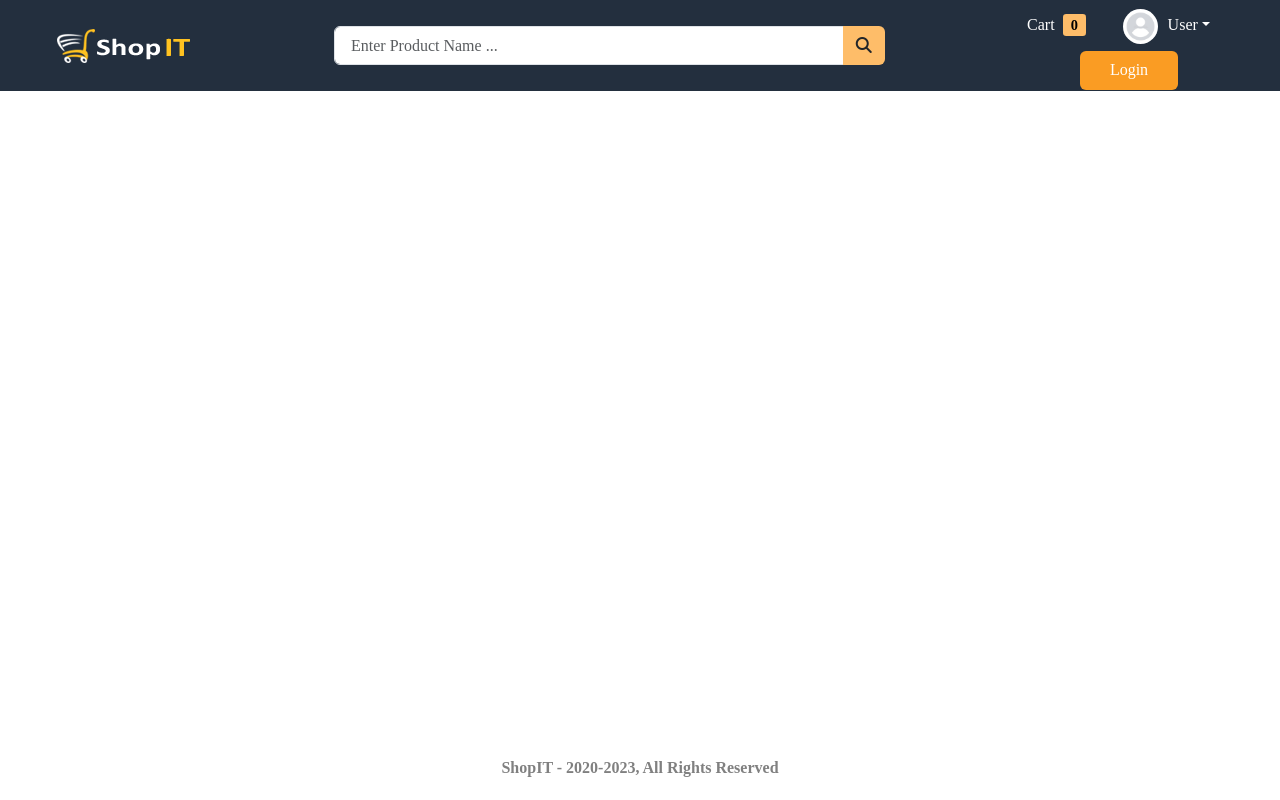
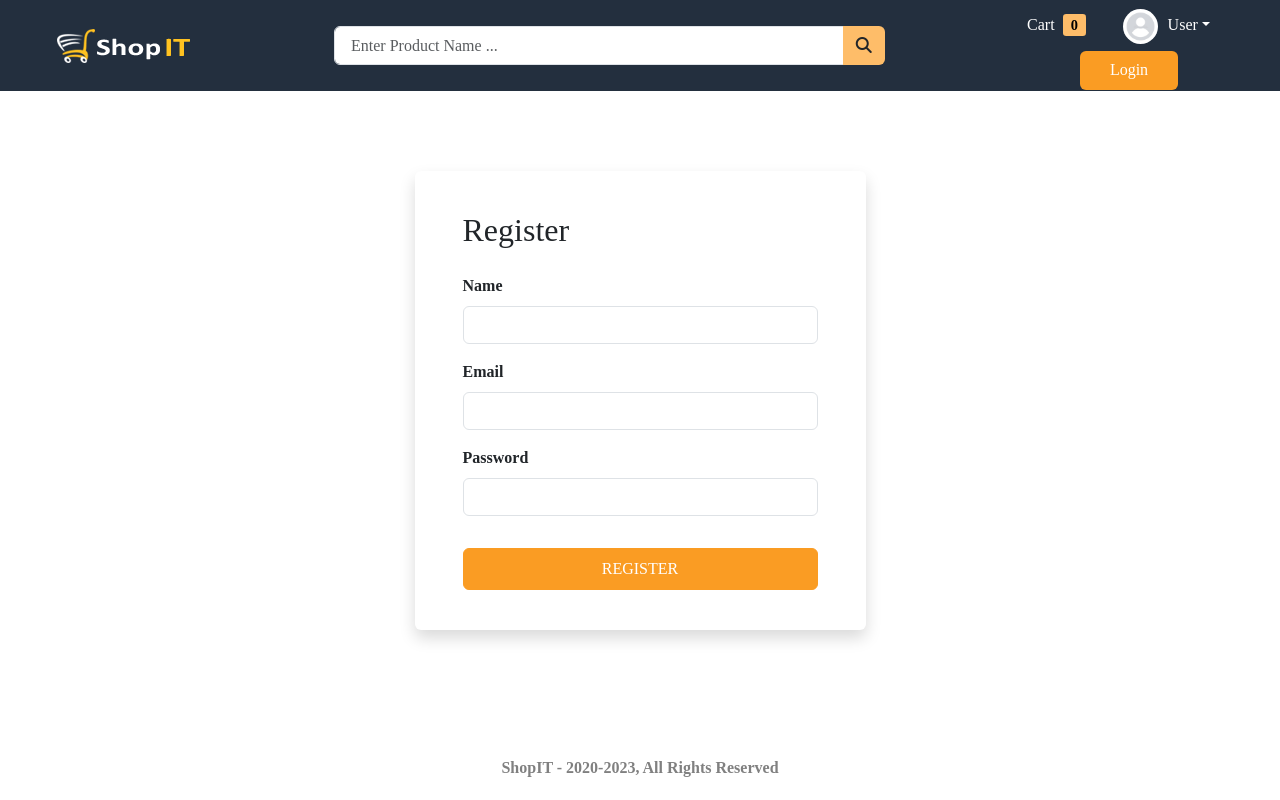
Before and after one commit to Puru15-12/ecomm, a React (Create React App) app in the folder frontend/: page /register in a window 1280 px wide. Built offline with nearby package versions, Linux system fonts and the light colour scheme; a web font is replaced by a local one.

Commit message:
Integrate Login and Register User using Redux

```diff
--- a/frontend/src/App.js
+++ b/frontend/src/App.js
@@ -3,6 +3,8 @@ import "./App.css";
 import { BrowserRouter as Router, Routes, Route } from "react-router-dom";
 
 import Home from "./components/Home.jsx";
+import Login from "./components/auth/login.jsx"
+import Register from "./components/auth/register.jsx"
 
 import Footer from "./components/layout/Footer";
 import Header from "./components/layout/Header";
@@ -16,6 +18,8 @@ function App() {
         <div className="container">
           <Routes>
             <Route path="/" element={<Home />} />
+            <Route path="/login" element={<Login />} />
+            <Route path="/register" element={<Register />} />
           </Routes>
         </div>
 
--- /dev/null
+++ b/frontend/src/components/auth/login.jsx
@@ -0,0 +1,85 @@
+import React, { useEffect, useState } from "react";
+import { useLoginMutation } from "../../redux/api/authApi";
+import toast from "react-hot-toast";
+
+const Login = () => {
+  const [email, setEmail] = useState("");
+  const [password, setPassword] = useState("");
+
+  const [login, { isLoading, error, data }] = useLoginMutation();
+    console.log(data);
+  useEffect(() => {
+    if (error) {
+      toast.error(error?.data?.message);
+    }
+  }, [error]);
+
+  const submitHandler = (e) => {
+    e.preventDefault();
+
+    const loginData = {
+      email,
+      password,
+    };
+
+    login(loginData);
+  };
+
+  return (
+    <div className="row wrapper">
+      <div className="col-10 col-lg-5">
+        <form className="shadow rounded bg-body" onSubmit={submitHandler}>
+          <h2 className="mb-4">Login</h2>
+          <div className="mb-3">
+            <label htmlFor="email_field" className="form-label">
+              Email
+            </label>
+            <input
+              type="email"
+              id="email_field"
+              className="form-control"
+              name="email"
+              value={email}
+              onChange={(e) => setEmail(e.target.value)}
+            />
+          </div>
+
+          <div className="mb-3">
+            <label htmlFor="password_field" className="form-label">
+              Password
+            </label>
+            <input
+              type="password"
+              id="password_field"
+              className="form-control"
+              name="password"
+              value={password}
+              onChange={(e) => setPassword(e.target.value)}
+            />
+          </div>
+
+          <a href="/password/forgot" className="float-end mb-4">
+            Forgot Password?
+          </a>
+
+          <button
+            id="login_button"
+            type="submit"
+            className="btn w-100 py-2"
+            disabled={isLoading}
+          >
+            {isLoading ? "Authenticating..." : "LOGIN"}
+          </button>
+
+          <div className="my-3">
+            <a href="/register" className="float-end">
+              New User?
+            </a>
+          </div>
+        </form>
+      </div>
+    </div>
+  );
+};
+
+export default Login;
--- /dev/null
+++ b/frontend/src/components/auth/register.jsx
@@ -0,0 +1,102 @@
+
+import React, { useEffect, useState } from "react";
+import { useRegisterMutation } from "../../redux/api/authApi";
+import toast from "react-hot-toast";
+
+const Register = () => {
+  const [user, setUser] = useState({
+    name: "",
+    email: "",
+    password: "",
+  });
+
+  const { name, email, password } = user;
+
+
+  const [register, { isLoading, error, data }] = useRegisterMutation();
+
+  useEffect(() => {
+    if (error) {
+        console.log(error);
+      toast.error(error.data.message);
+    }
+  }, [error]);
+
+  async function submitHandler(e){
+    e.preventDefault();
+
+    const signUpData = {
+      name,
+      email,
+      password,
+    };
+
+    await register(signUpData);
+  };
+
+  const onChange = (e) => {
+    setUser({ ...user, [e.target.name]: e.target.value });
+  };
+  return (
+    <div className="row wrapper">
+      <div className="col-10 col-lg-5">
+        <form className="shadow rounded bg-body" onSubmit={submitHandler}>
+          <h2 className="mb-4">Register</h2>
+
+          <div className="mb-3">
+            <label htmlFor="name_field" className="form-label">
+              Name
+            </label>
+            <input
+              type="text"
+              id="name_field"
+              className="form-control"
+              name="name"
+              value={name}
+              onChange={onChange}
+            />
+          </div>
+
+          <div className="mb-3">
+            <label htmlFor="email_field" className="form-label">
+              Email
+            </label>
+            <input
+              type="email"
+              id="email_field"
+              className="form-control"
+              name="email"
+              value={email}
+              onChange={onChange}
+            />
+          </div>
+
+          <div className="mb-3">
+            <label htmlFor="password_field" className="form-label">
+              Password
+            </label>
+            <input
+              type="password"
+              id="password_field"
+              className="form-control"
+              name="password"
+              value={password}
+              onChange={onChange}
+            />
+          </div>
+
+          <button
+            id="register_button"
+            type="submit"
+            className="btn w-100 py-2"
+            disabled={isLoading}
+          >
+            {isLoading ? "Creating..." : "REGISTER"}
+          </button>
+        </form>
+      </div>
+    </div>
+  );
+};
+
+export default Register;
--- a/frontend/src/index.js
+++ b/frontend/src/index.js
@@ -3,11 +3,15 @@ import ReactDOM from 'react-dom/client';
 
 import App from './App';
 
+import { Provider } from "react-redux";
+import { store } from "./redux/store";
 
 const root = ReactDOM.createRoot(document.getElementById('root'));
 root.render(
-  <div>
-      <App/>
-  </div>
+  <React.StrictMode>
+    <Provider store={store}>
+      <App />
+    </Provider>
+  </React.StrictMode>
 
 );
--- /dev/null
+++ b/frontend/src/redux/api/authApi.js
@@ -0,0 +1,29 @@
+import { createApi, fetchBaseQuery } from "@reduxjs/toolkit/query/react";
+
+export const authApi = createApi({
+  reducerPath: "authApi",
+  baseQuery: fetchBaseQuery({ baseUrl: "/api/v1" }),
+  endpoints: (builder) => ({
+    register: builder.mutation({
+        query(body) {
+          return {
+            url: "/register",
+            method: "POST",
+            body,
+          };
+        }
+    }),
+    login: builder.mutation({
+      query(body) {
+        return {
+          url: "/login",
+          method: "POST",
+          body,
+        };
+      },
+      })
+  })
+});
+
+export const { useLoginMutation, useRegisterMutation } =
+  authApi;
--- /dev/null
+++ b/frontend/src/redux/store.js
@@ -0,0 +1,14 @@
+
+import { configureStore } from "@reduxjs/toolkit";
+
+import { authApi } from "./api/authApi";
+
+export const store = configureStore({
+  reducer: {
+    [authApi.reducerPath]: authApi.reducer
+  },
+  middleware: (getDefaultMiddleware) =>
+    getDefaultMiddleware().concat([
+      authApi.middleware
+    ]),
+});
```
Also changed, not shown: frontend/package.json (+8 -4 lines), package.json (+1 -11 lines), 2 other files (tests, documents, lock files or other folders).
